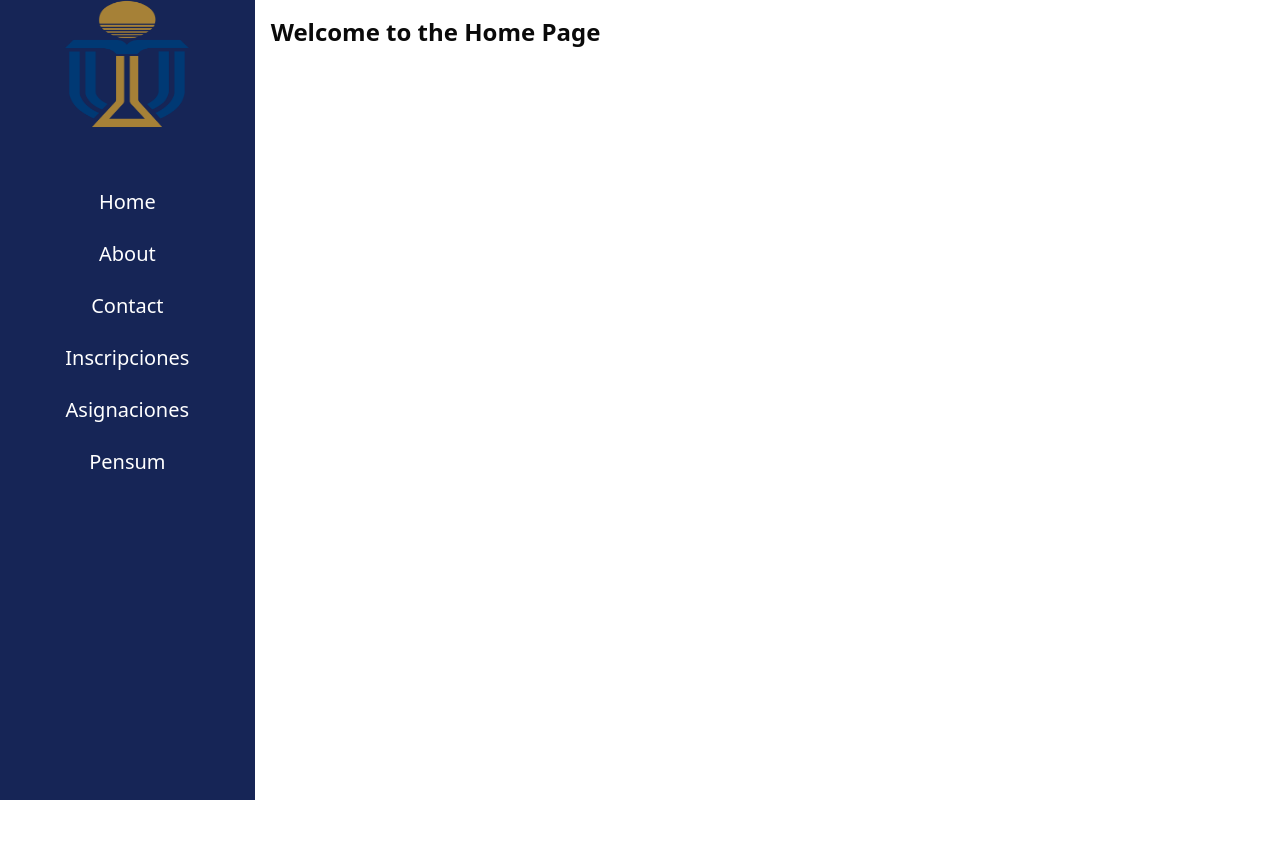
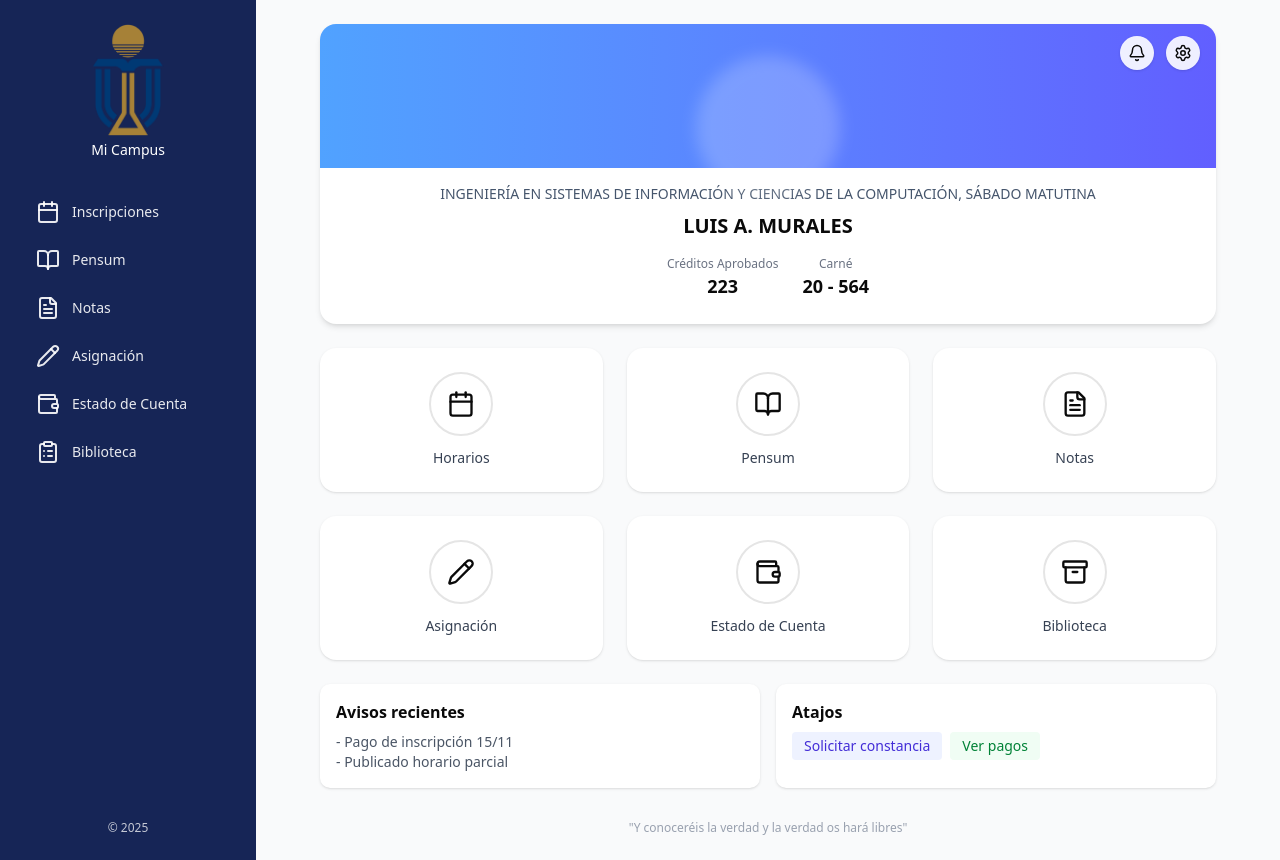
Before and after one commit to sis-umg-seminario/sis-ui, a React (Vite) app: page / in a window 1280 px wide. Before the commit the page ends 800 px from the top, so only its background shows below. Built offline with nearby package versions, Linux system fonts and the light colour scheme; no server answers.

Commit message:
Home page design

```diff
--- a/src/components/Layout.tsx
+++ b/src/components/Layout.tsx
@@ -1,17 +1,69 @@
-import NavMenu from "./NavMenu"
-import logo from '../assets/logo.png';
+// src/components/Layout.tsx
+import { useState } from "react";
+import NavMenu from "./NavMenu";
+import logo from "../assets/logo.png";
 import { Link } from "react-router-dom";
+import { Menu } from "lucide-react";
 
-export default function Layout({children}: {children: React.ReactNode}) {
-    return(
-        <div className="flex h-screen">
-            <aside className="flex flex-col items-center gap-12 w-1/4 max-w-72 bg-blue-950">
-                <Link to="/"><img className="w-32 h-32" src={logo} alt="University logo"/></Link>
-                <NavMenu />
-            </aside>
-            <main className="p-4 w-full">
-                {children}
-            </main>
+export default function Layout({ children }: { children: React.ReactNode }) {
+  const [open, setOpen] = useState(false);
+
+  return (
+    <div className="min-h-screen flex flex-col bg-gray-50">
+      {/* Top bar for mobile */}
+      <header className="sm:hidden flex items-center justify-between px-4 py-3 bg-white shadow-sm">
+        <div className="flex items-center gap-3">
+          <button
+            className="p-2 rounded-md hover:bg-gray-100"
+            onClick={() => setOpen((s) => !s)}
+            aria-label="menu"
+          >
+            <Menu size={20} />
+          </button>
+          <Link to="/" className="flex items-center gap-2">
+            <img src={logo} alt="logo" className="w-10 h-10 object-contain" />
+            <span className="font-semibold text-lg">MyUniversity</span>
+          </Link>
         </div>
-    )
-};
+      </header>
+
+      <div className="flex flex-1">
+        {/* Sidebar */}
+        <aside
+          className={`
+            bg-blue-950 text-white w-64 p-6 hidden sm:flex flex-col items-center gap-8
+          `}
+        >
+          <Link to="/" className="flex flex-col items-center">
+            <img src={logo} alt="logo" className="w-28 h-28 object-contain" />
+            <span className="mt-1 text-sm font-medium">Mi Campus</span>
+          </Link>
+
+          <NavMenu vertical />
+
+          <div className="mt-auto text-xs opacity-75">© {new Date().getFullYear()}</div>
+        </aside>
+
+        {/* Mobile drawer */}
+        <div
+          className={`fixed inset-y-0 left-0 z-40 w-64 bg-blue-950 p-6 text-white transform transition-transform sm:hidden
+            ${open ? "translate-x-0" : "-translate-x-full"}`}
+        >
+          <div className="flex items-center justify-between mb-6">
+            <Link to="/" onClick={() => setOpen(false)} className="flex items-center gap-2">
+              <img src={logo} alt="logo" className="w-10 h-10 object-contain" />
+              <span className="font-semibold">MiCampus</span>
+            </Link>
+            <button onClick={() => setOpen(false)} aria-label="cerrar" className="text-white">✕</button>
+          </div>
+          <NavMenu vertical onNavigate={() => setOpen(false)} />
+        </div>
+
+        {/* Main content */}
+        <main className="flex-1 p-6 sm:ml-0">
+          {children}
+        </main>
+      </div>
+    </div>
+  );
+}
--- a/src/components/NavMenu.tsx
+++ b/src/components/NavMenu.tsx
@@ -1,16 +1,53 @@
-import { Link } from "react-router-dom";
+// src/components/NavMenu.tsx
+import { NavLink } from "react-router-dom";
+import { BookOpen, Calendar, FileText, Pencil, ClipboardList, Wallet } from "lucide-react";
+import type { LucideIcon } from "lucide-react"; // tipo para los iconos
+import React from "react";
 
-export default function NavMenu(){
-    return(
-        <nav className="w-full h-full">
-            <ul className="flex flex-col text-xl text-center text-white">
-                <li className=" py-3 px-1 hover:text-blue-950 hover:bg-blue-100 transition-colors duration-300 ease-in-out"><Link to="/home">Home</Link></li>
-                <li className=" py-3 px-1 hover:text-blue-950 hover:bg-blue-100 transition-colors duration-300 ease-in-out"><Link to="/about">About</Link></li>
-                <li className=" py-3 px-1 hover:text-blue-950 hover:bg-blue-100 transition-colors duration-300 ease-in-out"><Link to="/contact">Contact</Link></li>
-                <li className=" py-3 px-1 hover:text-blue-950 hover:bg-blue-100 transition-colors duration-300 ease-in-out"><Link to="/enrollment">Inscripciones</Link></li>
-                <li className=" py-3 px-1 hover:text-blue-950 hover:bg-blue-100 transition-colors duration-300 ease-in-out"><Link to="/course-assignment">Asignaciones</Link></li>
-                <li className=" py-3 px-1 hover:text-blue-950 hover:bg-blue-100 transition-colors duration-300 ease-in-out"><Link to="/program-courses">Pensum</Link></li>
-            </ul>
-        </nav>
-    )
+type Props = {
+  vertical?: boolean;
+  onNavigate?: () => void;
 };
+
+type NavItem = {
+  to: string;
+  label: string;
+  icon: LucideIcon; // evita usar `any`
+};
+
+export default function NavMenu({ vertical = false, onNavigate }: Props) {
+  const base = "block rounded-md px-3 py-2 transition-colors duration-200";
+
+  const items: NavItem[] = [
+    { to: "/enrollment", label: "Inscripciones", icon: Calendar },
+    { to: "/program-courses", label: "Pensum", icon: BookOpen },
+    { to: "/grades", label: "Notas", icon: FileText },
+    { to: "/course-assignment", label: "Asignación", icon: Pencil },
+    { to: "/billing", label: "Estado de Cuenta", icon: Wallet }, // aquí Wallet en lugar de Bank
+    { to: "/library", label: "Biblioteca", icon: ClipboardList },
+  ];
+
+  return (
+    <nav className={vertical ? "w-full" : "w-full"}>
+      <ul className={`${vertical ? "flex flex-col gap-2" : "flex gap-3"}`}>
+        {items.map((it) => {
+          const Icon = it.icon as unknown as React.ComponentType<React.SVGProps<SVGSVGElement>>;
+          return (
+            <li key={it.to}>
+              <NavLink
+                to={it.to}
+                onClick={onNavigate}
+                className={({ isActive }) =>
+                  `${base} ${isActive ? "bg-white text-blue-950 font-semibold" : "text-white/90 hover:bg-white/10"} flex items-center gap-3`
+                }
+              >
+                <Icon scale={18} />
+                <span className="text-sm">{it.label}</span>
+              </NavLink>
+            </li>
+          );
+        })}
+      </ul>
+    </nav>
+  );
+}
--- a/src/pages/Home.tsx
+++ b/src/pages/Home.tsx
@@ -1,10 +1,99 @@
+// src/pages/Home.tsx
 import Layout from "@/components/Layout";
+import { Bell, Settings, BookOpen, Calendar, FileText, Pencil, Wallet, Archive } from "lucide-react";
 
 export default function Home() {
+  // Datos quemados (mock)
+  const user = {
+    studentName: "LUIS A. MURALES",
+    program: "Ingeniería en Sistemas de Información",
+    creditsEarned: 223,
+    idBadge: "20 - 564",
+  };
+
+  const features = [
+    { id: "schedules", label: "Horarios", icon: Calendar, to: "/schedules" },
+    { id: "pensum", label: "Pensum", icon: BookOpen, to: "/program-courses" },
+    { id: "grades", label: "Notas", icon: FileText, to: "/grades" },
+    { id: "course-assignment", label: "Asignación", icon: Pencil, to: "/course-assignment" },
+    { id: "billing", label: "Estado de Cuenta", icon: Wallet, to: "/billing" },
+    { id: "library", label: "Biblioteca", icon: Archive, to: "/library" },
+  ];
 
   return (
     <Layout>
-      <h1 className="text-2xl font-bold">Welcome to the Home Page</h1>
+      <div className="max-w-4xl mx-auto">
+        {/* header card */}
+        <div className="relative bg-white rounded-2xl overflow-hidden shadow-md mb-6">
+          <div className="h-36 bg-gradient-to-r from-blue-400 to-indigo-500 relative">
+            {/* action buttons */}
+            <div className="absolute right-4 top-3 flex gap-3">
+              <button className="bg-white/90 p-2 rounded-full shadow flex items-center justify-center"><Bell size={18} /></button>
+              <button className="bg-white/90 p-2 rounded-full shadow flex items-center justify-center"><Settings size={18} /></button>
+            </div>
+            {/* decorative curve */}
+            <div className="absolute -bottom-8 left-0 right-0 flex justify-center">
+              <div className="w-36 h-36 bg-white rounded-full filter blur-sm opacity-20"></div>
+            </div>
+          </div>
+
+          <div className="px-6 pb-6 pt-4">
+            <h2 className="text-center text-sm text-slate-600">INGENIERÍA EN SISTEMAS DE INFORMACIÓN Y CIENCIAS DE LA COMPUTACIÓN, SÁBADO MATUTINA</h2>
+            <h1 className="text-center text-xl font-bold mt-2">{user.studentName}</h1>
+
+            <div className="mt-4 flex items-center justify-center gap-6">
+              <div className="text-center">
+                <p className="text-xs text-gray-500">Créditos Aprobados</p>
+                <p className="text-lg font-semibold">{user.creditsEarned}</p>
+              </div>
+              <div className="text-center">
+                <p className="text-xs text-gray-500">Carné</p>
+                <p className="text-lg font-semibold">{user.idBadge}</p>
+              </div>
+            </div>
+          </div>
+        </div>
+
+        {/* feature grid */}
+        <section className="grid grid-cols-2 sm:grid-cols-3 gap-6">
+          {features.map((f) => {
+            const Icon = f.icon;
+            return (
+              <a
+                key={f.id}
+                href={f.to}
+                className="group bg-white rounded-2xl p-6 flex flex-col items-center gap-3 text-center shadow hover:shadow-lg transition"
+              >
+                <div className="w-16 h-16 rounded-full flex items-center justify-center border-2 group-hover:border-transparent group-hover:scale-105 transform transition">
+                  <Icon size={28} />
+                </div>
+                <span className="text-sm text-gray-700">{f.label}</span>
+              </a>
+            );
+          })}
+        </section>
+
+        {/* quick info / cards */}
+        <section className="mt-6 grid grid-cols-1 sm:grid-cols-2 gap-4">
+          <div className="bg-white p-4 rounded-lg shadow">
+            <h3 className="font-semibold">Avisos recientes</h3>
+            <ul className="mt-2 text-sm text-gray-600">
+              <li>- Pago de inscripción 15/11</li>
+              <li>- Publicado horario parcial</li>
+            </ul>
+          </div>
+
+          <div className="bg-white p-4 rounded-lg shadow">
+            <h3 className="font-semibold">Atajos</h3>
+            <div className="flex gap-2 mt-2">
+              <button className="px-3 py-1 rounded bg-indigo-50 text-indigo-700 text-sm">Solicitar constancia</button>
+              <button className="px-3 py-1 rounded bg-green-50 text-green-700 text-sm">Ver pagos</button>
+            </div>
+          </div>
+        </section>
+
+        <p className="mt-8 text-center text-xs text-gray-400">"Y conoceréis la verdad y la verdad os hará libres"</p>
+      </div>
     </Layout>
   );
 }
```
